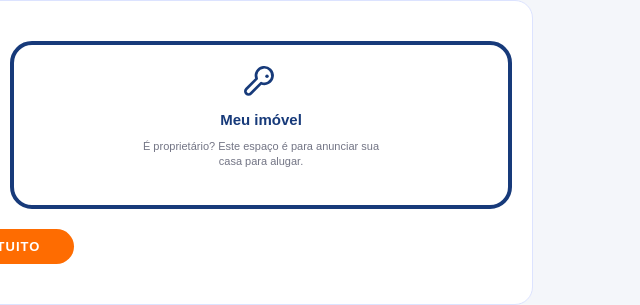
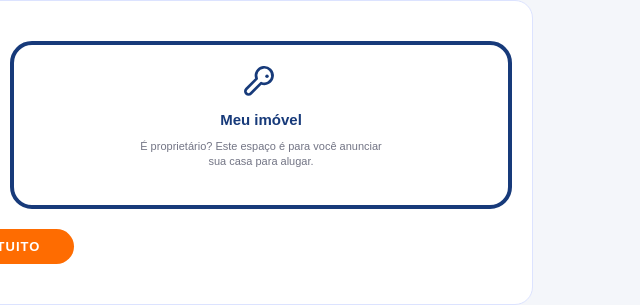
Before and after one commit to BiancaMartins032/aluguel-porto-nacional, a plain HTML site: page index.html in a window 1280 px wide. Shown: the part 112-417 px from the top of the page, 637-1277 px from the left. Drawn offline with nearby package versions, Linux system fonts and the light colour scheme; no server answers.

Commit message:
Update index.html

```diff
--- a/index.html
+++ b/index.html
@@ -1524,7 +1524,7 @@ main {
   </svg>
 
   <strong>Meu imóvel</strong>
-      <small>É proprietário? Este espaço é para
+      <small>É proprietário? Este espaço é para você
         anunciar sua casa para alugar.</small>
   <span class="indicador-selecao"></span>
 </button>
```
